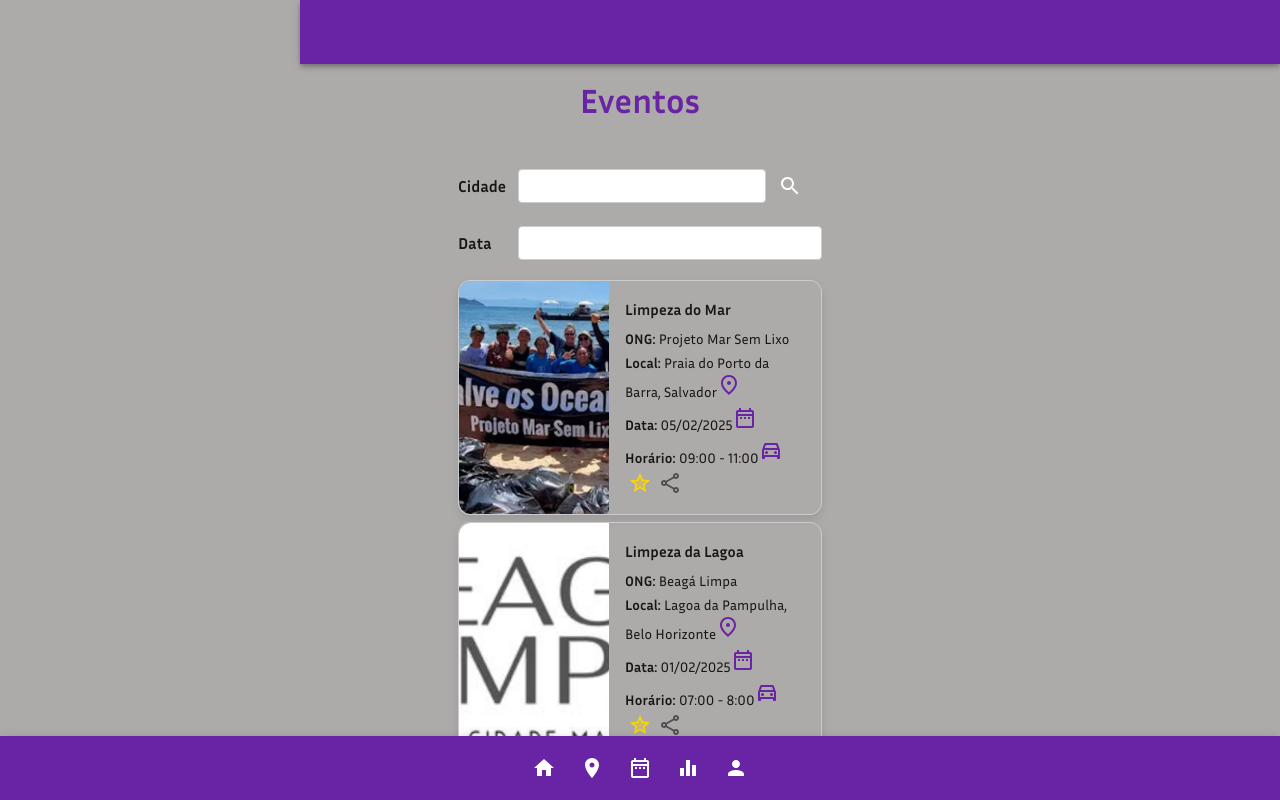
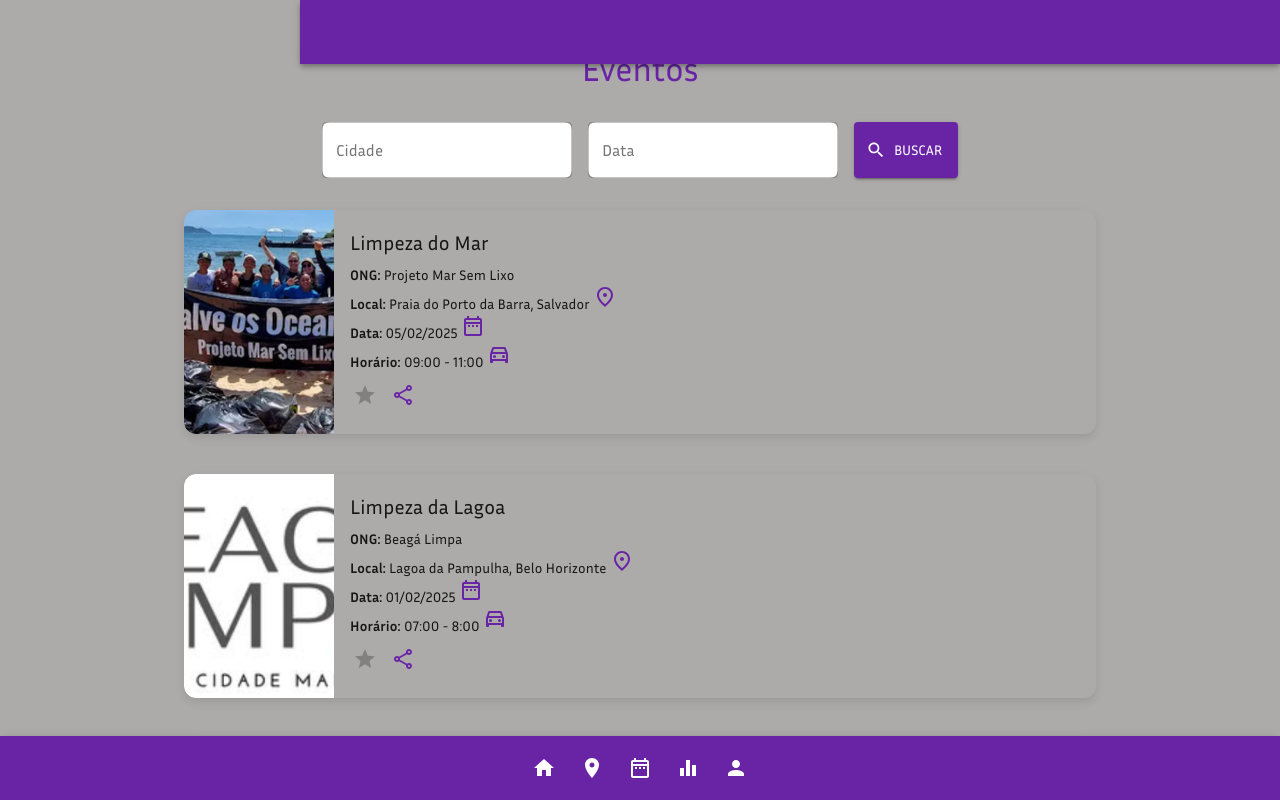
Before and after one commit to pedrorochacr/TP1-IHC, a React (Create React App) app in the folder frontend/: page /eventos in a window 1280 px wide. Built offline with nearby package versions, Linux system fonts and the light colour scheme; no server answers.

Commit message:
initial commit

```diff
--- a/frontend/src/pages/eventos/index.js
+++ b/frontend/src/pages/eventos/index.js
@@ -1,33 +1,91 @@
-import React, { useState, useContext } from "react";
-import { Link as RouterLink } from "react-router-dom";
+import React, { useState } from "react";
 import {
+  Typography,
+  TextField,
   Button,
-    CssBaseline,
-    TextField,
-    Grid,
-    Typography,
-    Container,
-    InputAdornment,
   IconButton,
-    Link,
   CircularProgress,
   Card,
   CardMedia,
-    CardContent
-} from '@material-ui/core';
+  CardContent,
+  Grid,
+  Container,
+} from "@material-ui/core";
+import {
+  PlaceOutlined,
+  DateRangeOutlined,
+  SearchOutlined,
+  ShareOutlined,
+  StarOutlined,
+  Star,
+  TimeToLeaveOutlined,
+} from "@material-ui/icons";
+import { makeStyles } from "@material-ui/core/styles";
+import evento1 from "../../assets/evento1.png";
+import evento2 from "../../assets/evento2.png";
+import evento3 from "../../assets/evento3.png";
 
-import StarIcon from '@material-ui/icons/Star';
-import { makeStyles } from "@material-ui/core/styles";
-import { DateRangeOutlined, PlaceOutlined, SearchOutlined, ShareOutlined, StarTwoTone, TimeToLeaveOutlined, Visibility, VisibilityOff } from "@material-ui/icons";
-import useAuth from "../../hooks/useAuth.js";
-import { i18n } from "../../translate/i18n";
-import logoTarget from "../../assets/logoLogin.png";
-import { AuthContext } from "../../context/Auth/AuthContext.js";
-import mapa from "../../assets/mapa.png"
-import evento1 from "../../assets/evento1.png"
-import evento2 from "../../assets/evento2.png"
-import evento3 from "../../assets/evento3.png"
-import { useHistory } from "react-router-dom/cjs/react-router-dom.min.js";
+const useStyles = makeStyles((theme) => ({
+  root: {
+    backgroundColor: theme.palette.background.default,
+    minHeight: "100vh",
+    padding: theme.spacing(4, 0),
+  },
+  header: {
+    textAlign: "center",
+    marginBottom: theme.spacing(4),
+    marginTop: theme.spacing(2), // Adiciona espaçamento abaixo da barra roxa
+  },
+  filterContainer: {
+    marginBottom: theme.spacing(4),
+    display: "flex",
+    justifyContent: "center",
+    gap: theme.spacing(2),
+    [theme.breakpoints.down("sm")]: {
+      flexDirection: "column",
+      alignItems: "center",
+    },
+  },
+  filterInput: {
+    width: "250px",
+    backgroundColor: "#fff",
+    borderRadius: "8px",
+  },
+  card: {
+    display: "flex",
+    borderRadius: "12px",
+    boxShadow: "0 4px 10px rgba(0, 0, 0, 0.1)",
+    marginBottom: theme.spacing(2),
+    [theme.breakpoints.down("sm")]: {
+      flexDirection: "column",
+    },
+  },
+  cardMedia: {
+    width: "150px",
+    objectFit: "cover",
+    borderRadius: "12px 0 0 12px",
+    [theme.breakpoints.down("sm")]: {
+      width: "100%",
+      borderRadius: "12px 12px 0 0",
+    },
+  },
+  cardContent: {
+    flex: 1,
+    padding: theme.spacing(2),
+    position: "relative",
+  },
+  actionIcons: {
+    display: "flex",
+    gap: theme.spacing(1),
+    marginTop: theme.spacing(1),
+  },
+  loadingContainer: {
+    display: "flex",
+    justifyContent: "center",
+    alignItems: "center",
+    minHeight: "200px",
+  },
+}));
 
 const data = [
   {
@@ -56,227 +114,118 @@ const data = [
   },
 ];
 
-const useStyles = makeStyles((theme) => ({
-
-    avatar: {
-        margin: theme.spacing(1),
-        backgroundColor: theme.palette.secondary.main,
-    },
-    whatsapp: {
-        backgroundColor: '#32d951'
-    },
-    field: {
-        background: theme.palette.fieldBackground,
-        borderRadius: 109,
-        height: 30,
-        border: 'none'
-
-    },
-    form: {
-        width: "100%", // Fix IE 11 issue.
-        marginTop: theme.spacing(1),
-    },
-    paper: {
-        marginTop: theme.spacing(8),
-        display: "flex",
-        flexDirection: "column",
-
-        padding: theme.spacing(2),
-        borderRadius: theme.spacing(2),
-        borderColor: "#ffffff",
-
-        //backgroundColor: `rgba(${theme.palette.background.paper}, 0.8)`,
-
-
-    },
-    submit: {
-        background: "#D9D9D9",
-        color: "#000000",
-        fontWeight: 700,
-        padding: 10,
-        margin: theme.spacing(1, 0, 2),
-    },
-    containerWrapper: {
-        display: "flex",
-
-        justifyContent: "space-between",
-        gap: theme.spacing(4),
-    },
-    container: {
-        display: 'flex',
-        flexDirection: 'column',
-        height: '100vh',
-    },
-    root: {
-        background: theme.palette.background,
-    },
-    mobileContainer: {
-        flex: 1,
-
-
-    },
-    hideOnMobile: {
-        display: 'flex',
-        justifyContent: 'center',
-        alignItems: 'center',
-        minHeight: '100vh',
-        [theme.breakpoints.down('sm')]: {
-            display: 'none',
-        },
-    },
-}));
-
-
-
-
 const Eventos = () => {
   const classes = useStyles();
-    const history = useHistory();
+  const [value, setValue] = useState("");
+  const [favorites, setFavorites] = useState({}); // Inicialmente todas desmarcadas
+  const [loading, setLoading] = useState(false);
 
-    const [value, setValue] = useState('');
-    const [favorites, setFavorites] = useState({});
-    const [loading, setLoading] = useState(false);
   const toggleFavorite = (index) => {
     setFavorites((prev) => ({
       ...prev,
       [index]: !prev[index], // Alterna entre true e false
     }));
   };
-  const handleClick = () => {
-    setLoading(true); // Ativa o carregamento
-    setTimeout(() => {
-      setLoading(false); // Desativa após 2 segundos
-    }, 2000);
-  };
 
   const handleDateInput = (e) => {
-        let input = e.target.value.replace(/\D/g, ''); // Remove qualquer caractere não numérico
-        if (input.length > 8) input = input.slice(0, 8); // Limita a 8 caracteres (ddmmyyyy)
+    let input = e.target.value.replace(/\D/g, "");
+    if (input.length > 8) input = input.slice(0, 8);
 
-        // Aplica a máscara
     const day = input.slice(0, 2);
     const month = input.slice(2, 4);
     const year = input.slice(4, 8);
 
     let formattedDate = day;
-        if (month) formattedDate += '/' + month;
-        if (year) formattedDate += '/' + year;
+    if (month) formattedDate += "/" + month;
+    if (year) formattedDate += "/" + year;
 
     setValue(formattedDate);
   };
+
   return (
     <div className={classes.root}>
-            <Container component="main" maxWidth="md">
-                <CssBaseline />
+      <Container maxWidth="md">
+        <Typography variant="h4" color="primary" className={classes.header}>
+          Eventos
+        </Typography>
 
-                <Container component="div" maxWidth="xs" className={classes.mobileContainer}>
-                    <div className={classes.paper}>
-                        <Grid container direction="column" justifyContent="center">
-                            <Typography variant="h4" color="primary" style={{ textAlign: "center", fontWeight: 700 }}>Eventos</Typography>
-                            <Grid container direction="column" style={{ marginTop: 40 }}>
-                                <Grid container direction="column"  style={{ width: '100%', maxWidth: '400px', margin: '0 auto' }}>
-                                    {/* Campo "Local" */}
-                                    <Grid item style={{ display: 'flex', alignItems: 'center', marginBottom: '16px' }}>
-                                        <Typography style={{ marginRight: '10px', width: '50px', fontWeight: 600 }}>Cidade</Typography>
-                                        <input
-                                            type="text"
-                                            style={{
-                                                flex: 1,
-                                                padding: '8px',
-                                                fontSize: '14px',
-                                                border: '1px solid #ccc',
-                                                borderRadius: '4px',
-                                            }}
+        <div className={classes.filterContainer}>
+          <TextField
+            label="Cidade"
+            variant="outlined"
+            placeholder="Digite a cidade"
+            className={classes.filterInput}
           />
-                                        <IconButton onClick={handleClick}>
-                                            <SearchOutlined style={{ color: '#ffff', marginRight: '8px' }} />
-                                        </IconButton>
-
-                                    </Grid>
-
-                                    {/* Campo "Tipo" */}
-                                    <Grid item style={{ display: 'flex', alignItems: 'center' }}>
-                                        <Typography style={{ marginRight: '10px', width: '50px', fontWeight: 600 }}>Data</Typography>
-                                        <input
-                                            type="text"
+          <TextField
+            label="Data"
+            variant="outlined"
+            placeholder="DD/MM/AAAA"
             value={value}
             onChange={handleDateInput}
+            className={classes.filterInput}
+          />
+          <Button
+            variant="contained"
+            color="primary"
+            startIcon={<SearchOutlined />}
+          >
+            Buscar
+          </Button>
+        </div>
 
-                                            style={{
-                                                flex: 1,
-                                                padding: '8px',
-                                                fontSize: '14px',
-                                                border: '1px solid #ccc',
-                                                borderRadius: '4px',
-                                            }}
-                                        />
-                                    </Grid>
-                                </Grid>
-                            </Grid>
-
-                        </Grid>
-
-                        <Grid style={{ marginTop: 20 }} container direction="column" alignItems="center">
         {loading ? (
-                                <CircularProgress size={24}  />
+          <div className={classes.loadingContainer}>
+            <CircularProgress size={32} />
+          </div>
         ) : (
-                                data.map((event, index) => (
+          <Grid container spacing={3}>
+            {data.map((event, index) => (
               <Grid item xs={12} key={index}>
-                                        <Card style={{ display: "flex", borderRadius: "12px", boxShadow: "0 4px 8px rgba(0, 0, 0, 0.1)", border: "1px solid #ccc", marginBottom:7  }}>
-                                            {/* Imagem */}
+                <Card className={classes.card}>
                   <CardMedia
                     component="img"
-                                                style={{ width: "150px", objectFit: "cover", borderRadius: "12px 0 0 12px" }}
+                    className={classes.cardMedia}
                     image={event.image}
                     alt={event.title}
                   />
-                                            {/* Conteúdo */}
-                                            <CardContent style={{ flex: "1", padding: "16px", position: "relative" }}>
-                                                <Typography variant="h6" style={{ fontWeight: "bold", marginBottom: "8px", fontSize:15 }}>
+                  <CardContent className={classes.cardContent}>
+                    <Typography variant="h6" gutterBottom>
                       {event.title}
                     </Typography>
-
-
-
-                                                <Typography variant="body2" style={{ marginBottom: "4px" }}>
+                    <Typography variant="body2">
                       <strong>ONG:</strong> {event.ong}
-
-                                                </Typography>
-                                                <Typography variant="body2" style={{ marginBottom: "4px" }}>
-                                                    <strong>Local:</strong> {event.local}
-                                                    <PlaceOutlined color="primary"/>
-                                                </Typography>
-                                                <Typography variant="body2" style={{ marginBottom: "4px" }}>
-                                                    <strong>Data:</strong> {event.date}
-                                                    <DateRangeOutlined  color="primary"/>
                     </Typography>
                     <Typography variant="body2">
-                                                    <strong>Horário:</strong> {event.time}
-                                                    <TimeToLeaveOutlined color="primary"/>
+                      <strong>Local:</strong> {event.local} <PlaceOutlined color="primary" />
                     </Typography>
-                                                {/* Ícones */}
-                                                <div style={{  display: "flex" }}>
-                                                    <IconButton size="small" onClick={() => toggleFavorite(index)}>
+                    <Typography variant="body2">
+                      <strong>Data:</strong> {event.date} <DateRangeOutlined color="primary" />
+                    </Typography>
+                    <Typography variant="body2">
+                      <strong>Horário:</strong> {event.time} <TimeToLeaveOutlined color="primary" />
+                    </Typography>
+                    <div className={classes.actionIcons}>
+                      <IconButton
+                        size="small"
+                        onClick={() => toggleFavorite(index)}
+                        aria-label="Favoritar"
+                      >
                         {favorites[index] ? (
-                        <StarIcon style={{ color: "gold" }} /> // Estrela preenchida
+                          <Star style={{ color: "gold" }} />
                         ) : (
-                        <StarTwoTone style={{ color: "gold" }} /> // Estrela vazia
+                          <StarOutlined style={{ color: "gray" }} />
                         )}
                       </IconButton>
-                                                    <IconButton size="small">
-                                                        <ShareOutlined />
+                      <IconButton size="small" aria-label="Compartilhar">
+                        <ShareOutlined color="primary" />
                       </IconButton>
                     </div>
                   </CardContent>
                 </Card>
               </Grid>
-                                ))
+            ))}
+          </Grid>
         )}
-
-                        </Grid>
-                    </div>
-                </Container>
-
       </Container>
     </div>
   );
```
Lines whose indentation alone changed are shown as unchanged.
